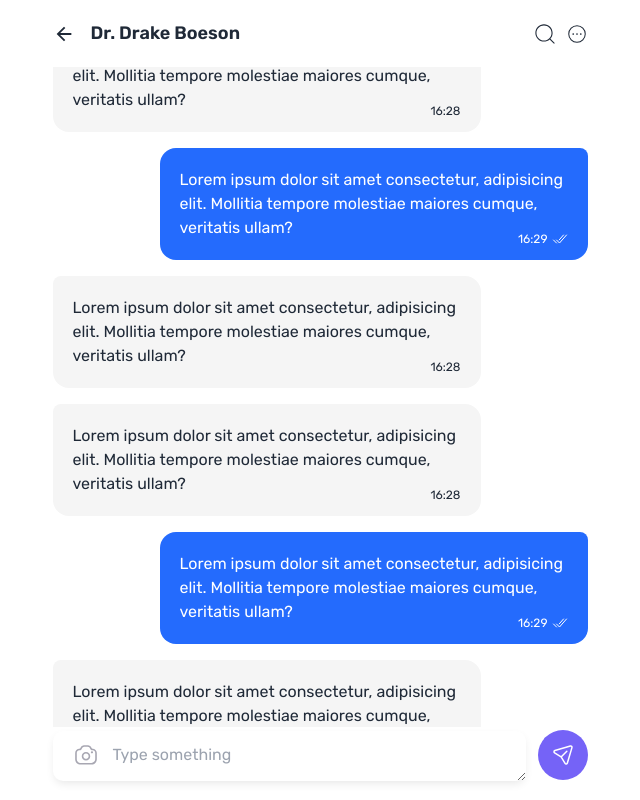
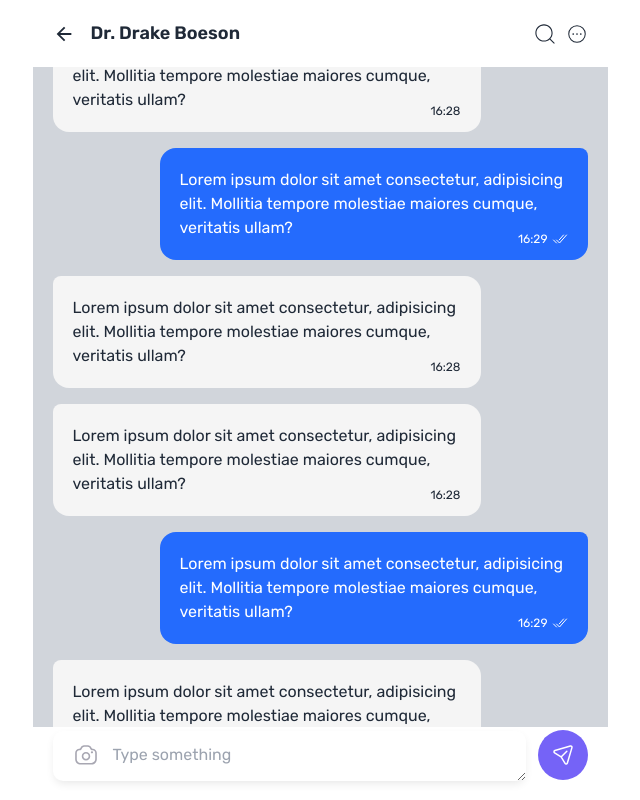
Before and after one commit to Anirat04/stepper-app, a React (Vite) app: page /chat in a window 1280 px wide. Shown: the whole page, without its empty margins (320-960 px from the left). Built offline with nearby package versions, Linux system fonts and the light colour scheme.

Commit message:
Scrollbar problem solved in chat

```diff
--- a/src/components/ChatCompo/ChatCompo.jsx
+++ b/src/components/ChatCompo/ChatCompo.jsx
@@ -38,7 +38,7 @@ const ChatCompo = () => {
 
       {/* Chat divs */}
       <div className="relative overflow-y-auto h-svh pb-20">
-        <div className="flex flex-col gap-4 pt-5 px-5">
+        <div className="flex flex-col gap-4 pt-5 px-5 bg-gray-300">
           <div className="bg-[#f5f5f5] p-5 rounded-b-2xl rounded-tr-2xl rounded-tl-lg max-w-[80%] relative">
             <p>
               Lorem ipsum dolor sit amet consectetur, adipisicing elit. Mollitia
```
